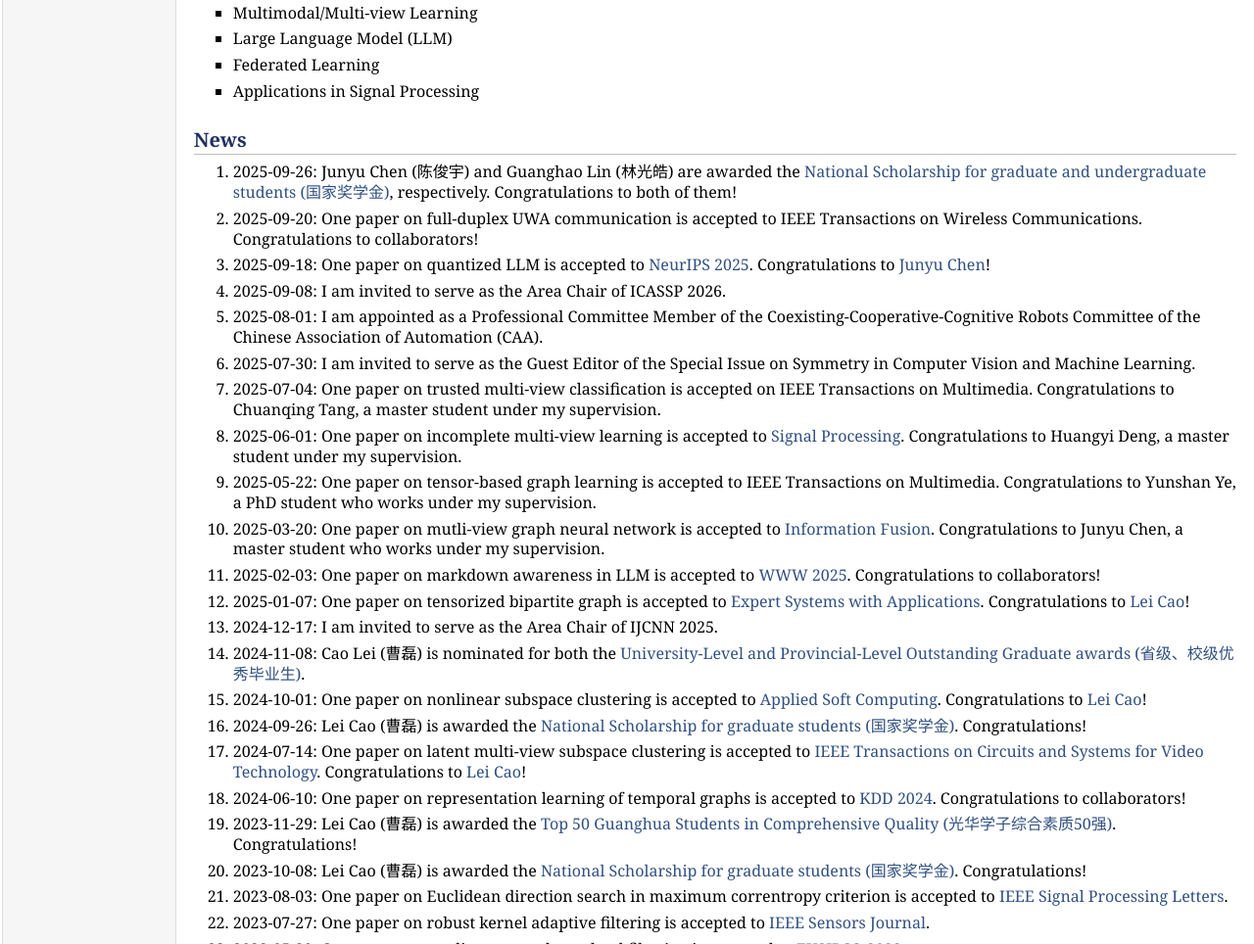
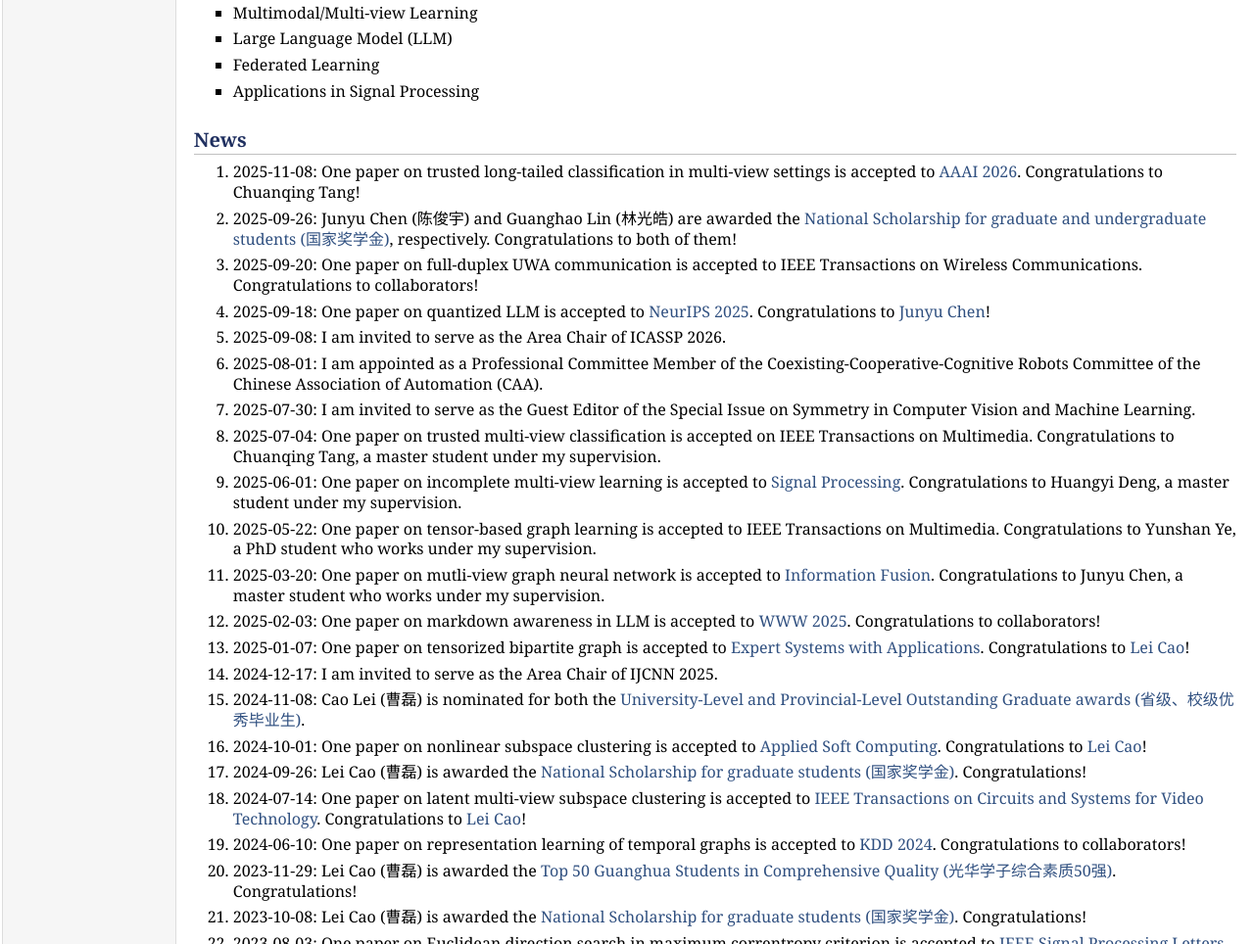
Before and after one commit to lshi91/shilong.github.io, a plain HTML site: page index.html in a window 1280 px wide. Shown: the part 755-1719 px from the top of the page at 98% size. Drawn offline with nearby package versions, Linux system fonts and the light colour scheme; some packages are replaced by stand-ins of ours.

Commit message:
Add files via upload

```diff
--- a/index.html
+++ b/index.html
@@ -132,6 +132,10 @@
 <h2>News
 </h2>
 <ol>
+<li><p>2025-11-08: One paper on trusted long-tailed classification in multi-view settings is accepted to <a href="https://aaai.org/conference/aaai/aaai-26/" target=&ldquo;blank&rdquo;>AAAI 2026</a>. Congratulations to Chuanqing Tang!
+
+</p>
+</li>
 <li><p>2025-09-26: Junyu Chen (陈俊宇) and Guanghao Lin (林光皓) are awarded the <a href="https://it.swufe.edu.cn/info/1166/20008.htm" target=&ldquo;blank&rdquo;>National Scholarship for graduate and undergraduate students (国家奖学金)</a>, respectively. Congratulations to both of them!
 
 </p>
```
